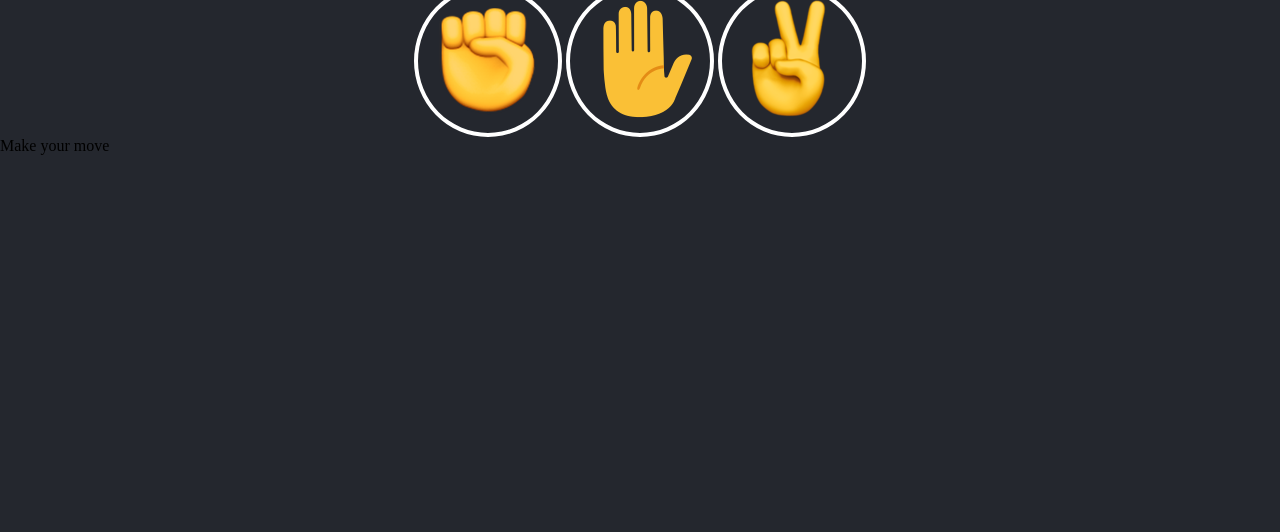
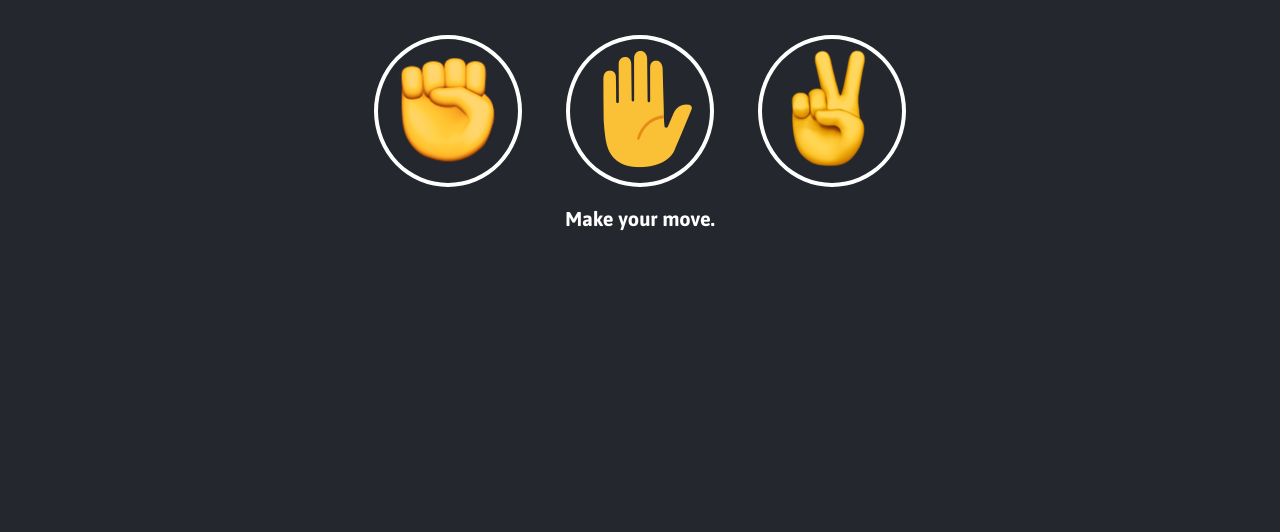
Before and after one commit to markgmz92/rock-paper-scissors, a plain HTML site: page index.html in a window 1280 px wide. Shown: the part 268-800 px from the top of the page. Drawn offline with Linux system fonts and the light colour scheme.

Commit message:
Completed HTML and CSS

```diff
--- a/index.html
+++ b/index.html
@@ -30,8 +30,8 @@
         <div class="choice" id="s">
             <img src="images/scissors.png" alt="">
         </div>
+        <p id="action-message">Make your move.</p>
     </div>
-    <p id="action-message">Make your move</p>
 </body>
 
 </html>
--- a/styles.css
+++ b/styles.css
@@ -66,13 +66,29 @@ header>h1 {
 }
 
 .choices {
-    margin: 50 px 0;
+    margin-top: 50px;
     text-align: center;
 }
 
 .choice {
     border: 4px solid white;
     border-radius: 50%;
+    margin: 0 20px;
     padding: 10px;
     display: inline-block;
+    transition: all 0.3s ease;
 }
+
+.choice:hover {
+    cursor: pointer;
+    background: #24272E;
+}
+
+#action-message {
+    text-align: center;
+    color: white;
+    font-family: Asap, sans-serif;
+    font-weight: bold;
+    font-size: 20px;
+    margin-top: 20px;
+}
```
